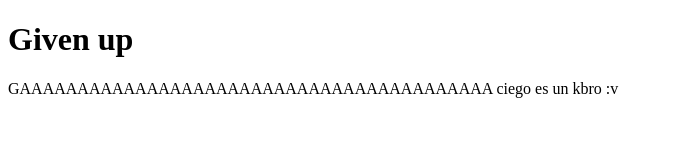
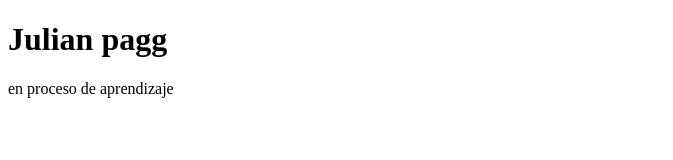
Before and after one commit to Lixton1231/julian-pag, a plain HTML site: page index.html in a window 1280 px wide. Shown: the whole page, without its empty margins (0-673 px from the left). Drawn offline with Linux system fonts and the light colour scheme.

Commit message:
Update index.html

```diff
--- a/index.html
+++ b/index.html
@@ -2,8 +2,8 @@
 <html>
     <head></head>
     <body>
-        <h1>Given up         </h1>
-        <p> GAAAAAAAAAAAAAAAAAAAAAAAAAAAAAAAAAAAAAAAAA ciego es un kbro :v
+        <h1>Julian pagg      </h1>
+        <p> en proceso de aprendizaje
 
 
 
```
